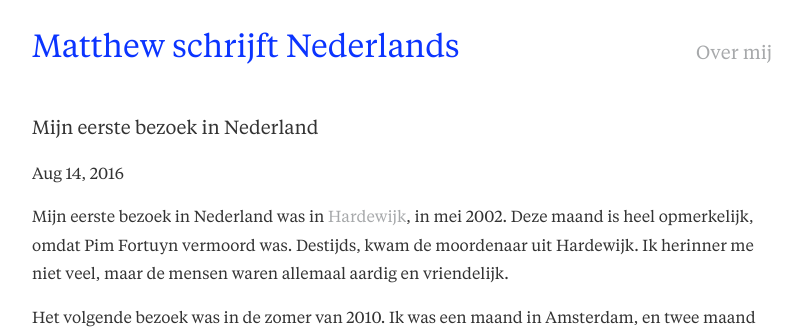
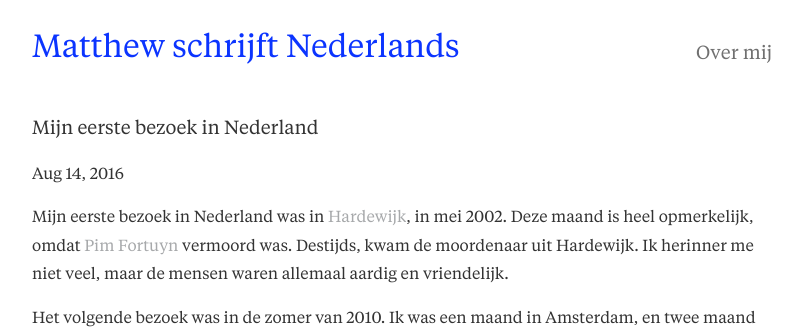
Before and after one commit to matthewyeah/matthewhicksnl, a Jekyll site: the page built from _posts/2016-08-14-eerste-bezoek.markdown, in a window 1280 px wide. Shown: the top 336 px of the page, without its empty margins (238-1041 px from the left). Built offline with Jekyll 4.4.1, drawn with Linux system fonts in a browser that asks for light colours.

Commit message:
added link, change link style

```diff
--- a/_posts/2016-08-14-eerste-bezoek.markdown
+++ b/_posts/2016-08-14-eerste-bezoek.markdown
@@ -5,6 +5,6 @@ date:   2016-08-14 18:31:58 +0200
 categories: herinneringen
 ---
 
-Mijn eerste bezoek in Nederland was in [Hardewijk](https://en.wikipedia.org/wiki/Harderwijk), in mei 2002. Deze maand is heel opmerkelijk, omdat Pim Fortuyn vermoord was. Destijds, kwam de moordenaar uit Hardewijk. Ik herinner me niet veel, maar de mensen waren allemaal aardig en vriendelijk.
+Mijn eerste bezoek in Nederland was in [Hardewijk](https://en.wikipedia.org/wiki/Harderwijk), in mei 2002. Deze maand is heel opmerkelijk, omdat [Pim Fortuyn](https://en.wikipedia.org/wiki/Pim_Fortuyn) vermoord was. Destijds, kwam de moordenaar uit Hardewijk. Ik herinner me niet veel, maar de mensen waren allemaal aardig en vriendelijk.
 
 Het volgende bezoek was in de zomer van 2010. Ik was een maand in Amsterdam, en twee maand in Rotterdam, maar ik heb geen Nederlands gestudeerd. Ik zat in een IT programma van de universiteit. Ik ontmoette zoveel mensen, en deze mensen zijn nog mijn vrienden - zes jaar later.
--- a/_sass/_layout.scss
+++ b/_sass/_layout.scss
@@ -36,14 +36,14 @@
     }
 
     .page-link {
-        color: #a7a9ab;
+        color: #707070;
         line-height: $base-line-height;
 
         // Gaps between nav items, but not on the last one
         &:not(:last-child) {
             margin-right: 20px;
         } &:hover {
-        color: #333333;
+        color: #000000;
     }
     }
 
--- a/css/main.scss
+++ b/css/main.scss
@@ -27,7 +27,7 @@ $spacing-unit:     30px;
 
 $text-color:       #333333;
 $background-color: #FFFFFF;
-$brand-color:      #333333;
+$brand-color:      #0B34FF;
 
 $grey-color:       #333333;
 $grey-color-light: lighten($grey-color, 40%);
```
